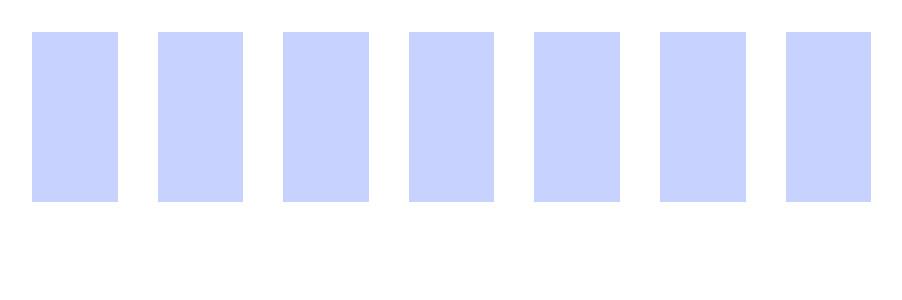
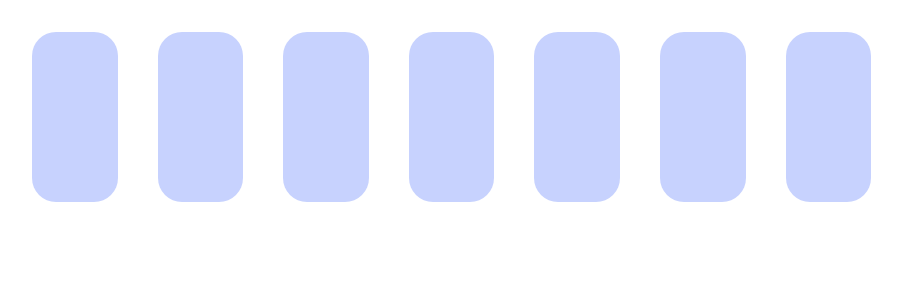
Before and after one commit to sameerajayakodi/Tailwind_CSS, a React (Vite) app in the folder Bento_Grid/: page / in a window 1280 px wide. Shown: the top 300 px of the page, without its empty margins (0-902 px from the left). Built offline with nearby package versions, Linux system fonts and the light colour scheme.

Commit message:
Update Bento1.jsx

```diff
--- a/Bento_Grid/src/components/Bento1.jsx
+++ b/Bento_Grid/src/components/Bento1.jsx
@@ -5,13 +5,13 @@ const Bento1 = () => {
     <>
     <div className='h-screen w-full flex justify-center items-center'>
         <div className='grid grid-cols-10 grid-rows-4 gap-10 h-full w-full'>
-            <div className='bg-indigo-200'></div>
-            <div className='bg-indigo-200'></div>
-            <div className='bg-indigo-200'></div>
-            <div className='bg-indigo-200'></div>
-            <div className='bg-indigo-200'></div>
-            <div className='bg-indigo-200'></div>
-            <div className='bg-indigo-200'></div>
+            <div className='bg-indigo-200 flex rounded-3xl justify-center items-center'></div>
+            <div className='bg-indigo-200 flex rounded-3xl justify-center items-center'></div>
+            <div className='bg-indigo-200 flex rounded-3xl justify-center items-center'></div>
+            <div className='bg-indigo-200 flex rounded-3xl justify-center items-center'></div>
+            <div className='bg-indigo-200 flex rounded-3xl justify-center items-center'></div>
+            <div className='bg-indigo-200 flex rounded-3xl justify-center items-center'></div>
+            <div className='bg-indigo-200 flex rounded-3xl justify-center items-center'></div>
 
         </div>
     </div>
```
